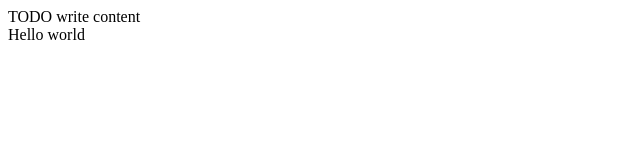
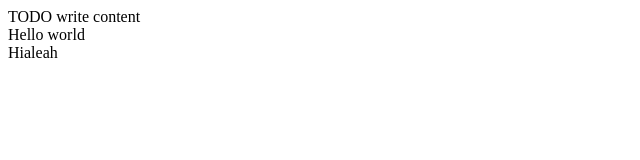
Before and after one commit to streetjamer/FirstProject, a plain HTML site: page web/index.html in a window 1280 px wide. Shown: the full height of the page, 0-640 px from the left. Drawn offline with Linux system fonts and the light colour scheme.

Commit message:
Hello world

```diff
--- a/web/index.html
+++ b/web/index.html
@@ -13,5 +13,6 @@ and open the template in the editor.
     <body>
         <div>TODO write content</div>
         <div>Hello world</div>
+        <div>Hialeah</div>
     </body>
 </html>
```
